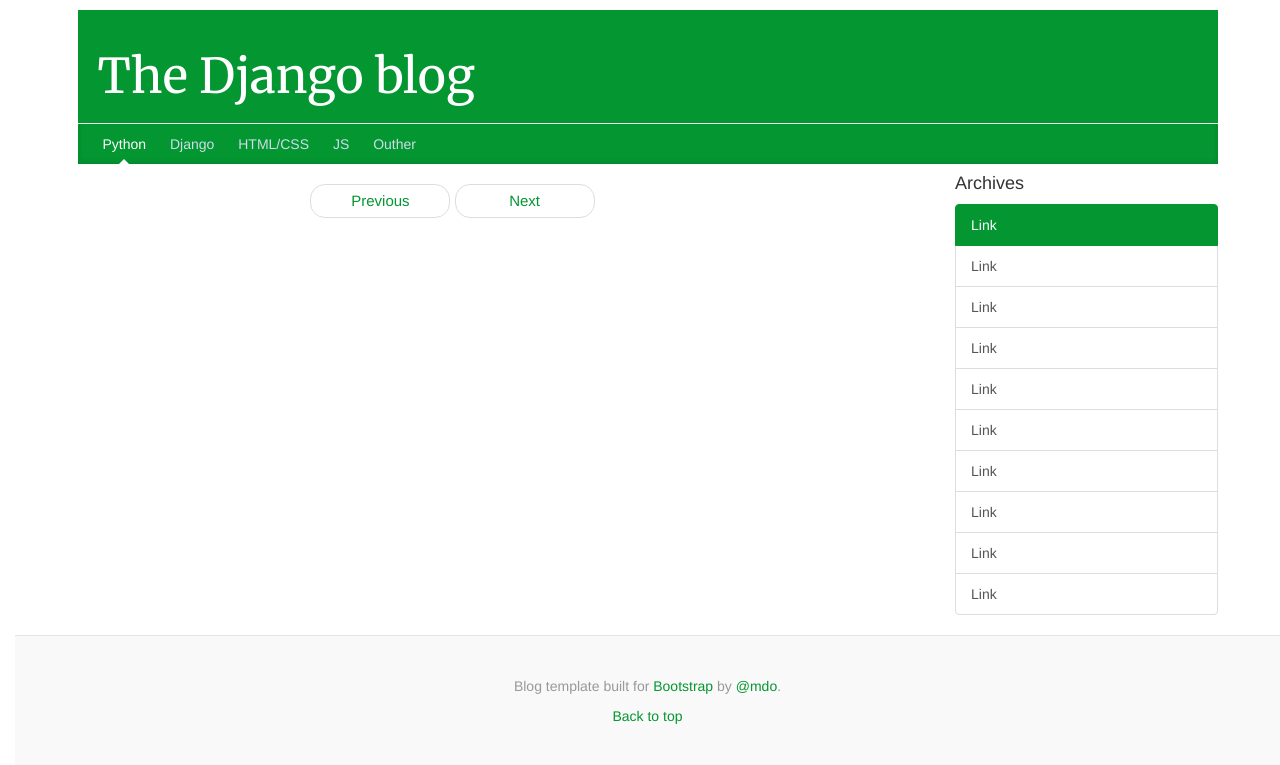
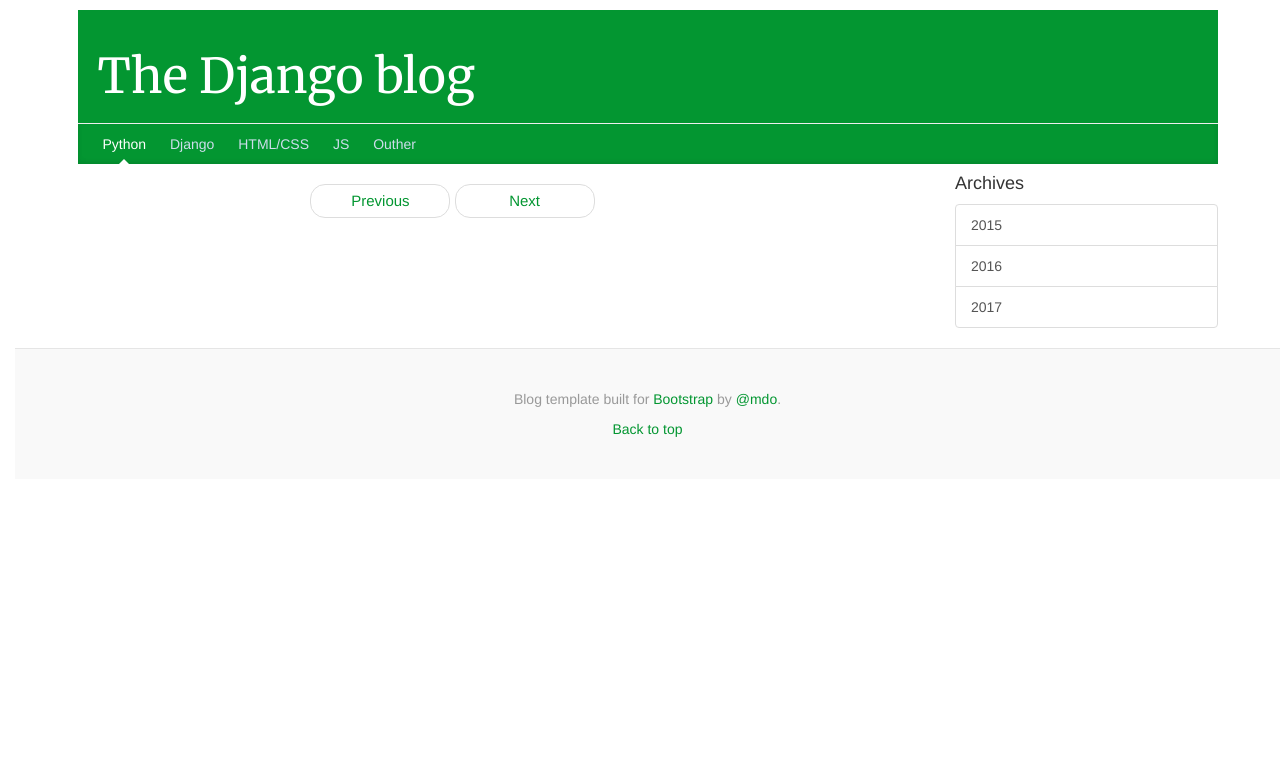
Before and after one commit to KLyudmyla/Blog, a Django app: page / in a window 1280 px wide. Shown: the top 765 px of the page. Run offline with Django 3.2, Linux system fonts and the light colour scheme; data that the repository does not hold is empty; some libraries are stand-ins or nearby versions.

Commit message:
archives

```diff
--- a/blog/static/css/blog_django.css
+++ b/blog/static/css/blog_django.css
@@ -1,6 +1,5 @@
 h1 a {
-    color: #FCA205;
-    /*font-family: 'Lobster';*/
+/*    color: #FCA205;*/
     font-family: 'Merriweather', serif;
 }
 body {
--- a/blog/templates/blog/base.html
+++ b/blog/templates/blog/base.html
@@ -52,22 +52,14 @@
               <li><a href="#">Next</a></li>
             </ul>
           </nav>
-
         </div><!-- /.blog-main -->
 
         <div class="col-sm-3 col-sm-offset-1 blog-sidebar">
             <h4>Archives</h4>
             <div class="list-group">
-              <a href="#" class="list-group-item active">Link</a>
-              <a href="#" class="list-group-item">Link</a>
-              <a href="#" class="list-group-item">Link</a>
-              <a href="#" class="list-group-item">Link</a>
-              <a href="#" class="list-group-item">Link</a>
-              <a href="#" class="list-group-item">Link</a>
-              <a href="#" class="list-group-item">Link</a>
-              <a href="#" class="list-group-item">Link</a>
-              <a href="#" class="list-group-item">Link</a>
-              <a href="#" class="list-group-item">Link</a>
+              {% for y in years %}
+                  <a href="{% url 'post_list' %}?year={{ y }}" class="list-group-item">{{y}}</a>
+              {% endfor%}
             </div>
           </div>
 
--- a/blog/views.py
+++ b/blog/views.py
@@ -5,8 +5,13 @@ from django.shortcuts import render, get_object_or_404, redirect
 from .forms import PostForm
 
 def post_list(request):
-    posts = Post.objects.filter(published_date__lte=timezone.now()).order_by('published_date')
-    return render(request, 'blog/post_list.html', {'posts': posts})
+    years = [2015, 2016, 2017]
+    year = request.GET.get('year', None)
+    if year:
+        posts = Post.objects.filter(published_date__year=year).order_by('published_date')
+    else:
+        posts = Post.objects.filter(published_date__lte=timezone.now()).order_by('published_date')
+    return render(request, 'blog/post_list.html', {'posts': posts, 'years': years})
 
 def post_detail(request, pk):
     post = get_object_or_404(Post, pk=pk)
```
